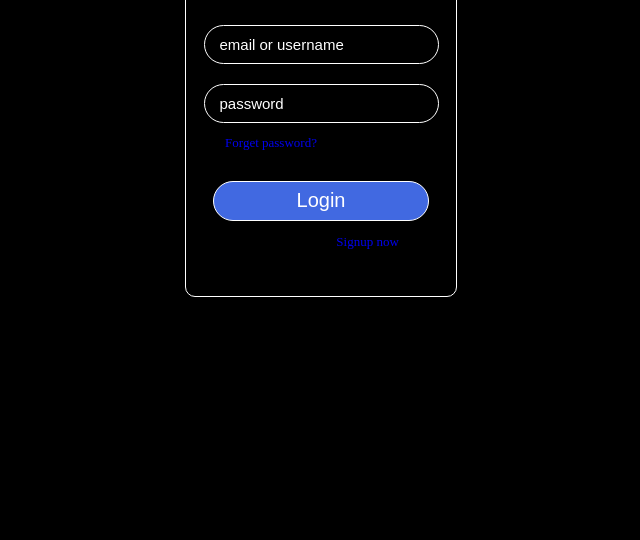
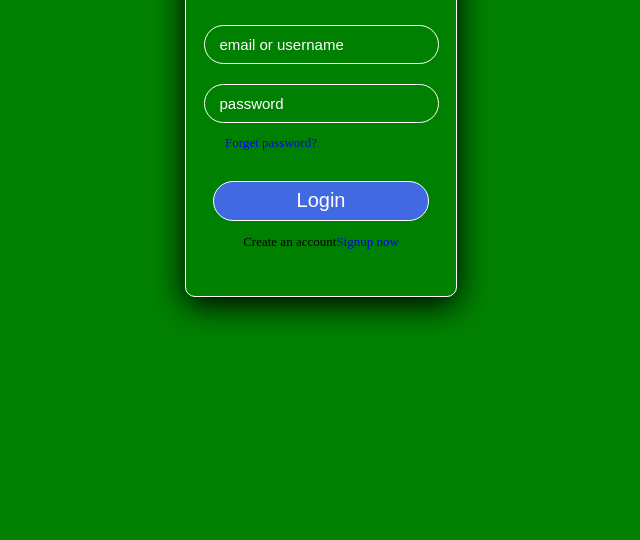
Before and after one commit to Azimbashar/Loginform, a plain HTML site: page index.html in a window 1280 px wide. Shown: the part 260-800 px from the top of the page, without its empty margins (319-959 px from the left). Drawn offline with Linux system fonts and the light colour scheme.

Commit message:
Update index.html

```diff
--- a/index.html
+++ b/index.html
@@ -8,7 +8,7 @@
 
   <style>
 
-body{ background-color: black;
+body{ background-color: green;
       background-size: cover;
       display: flex;
       justify-content:center;
```
